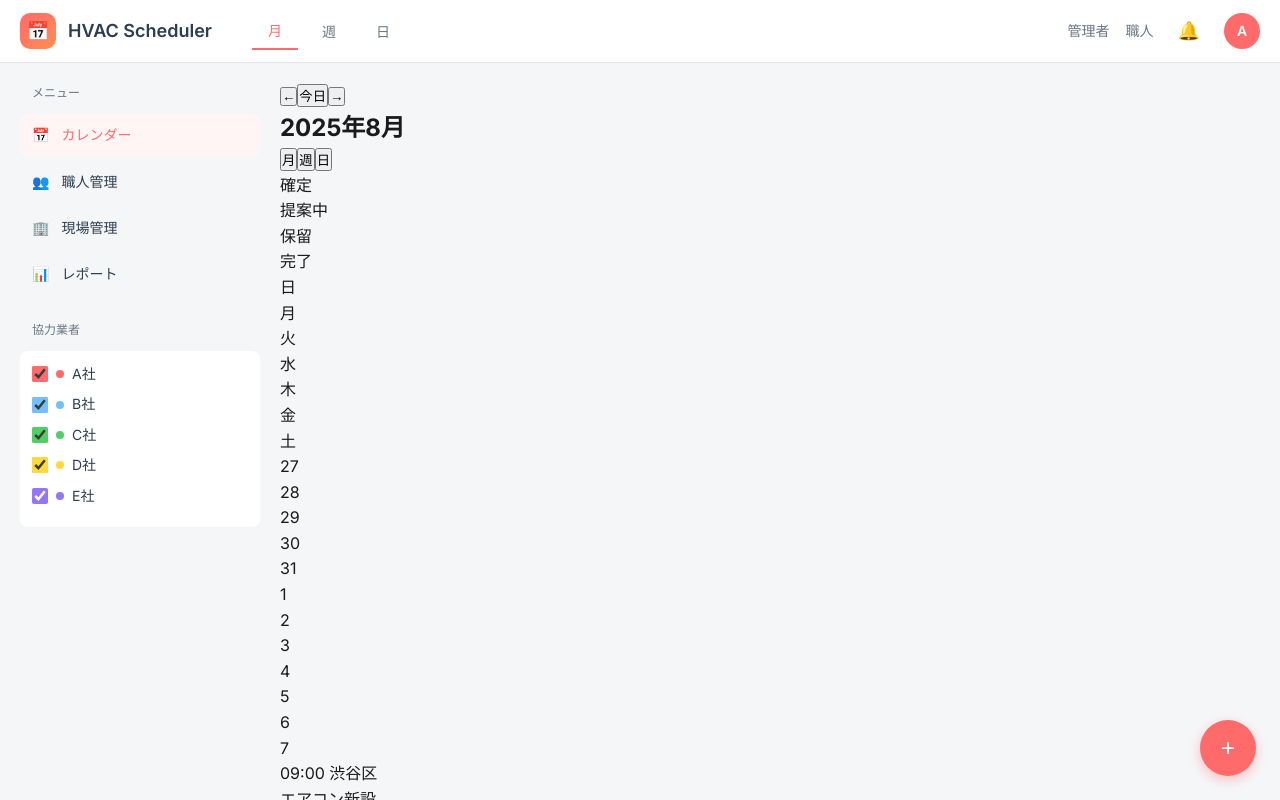
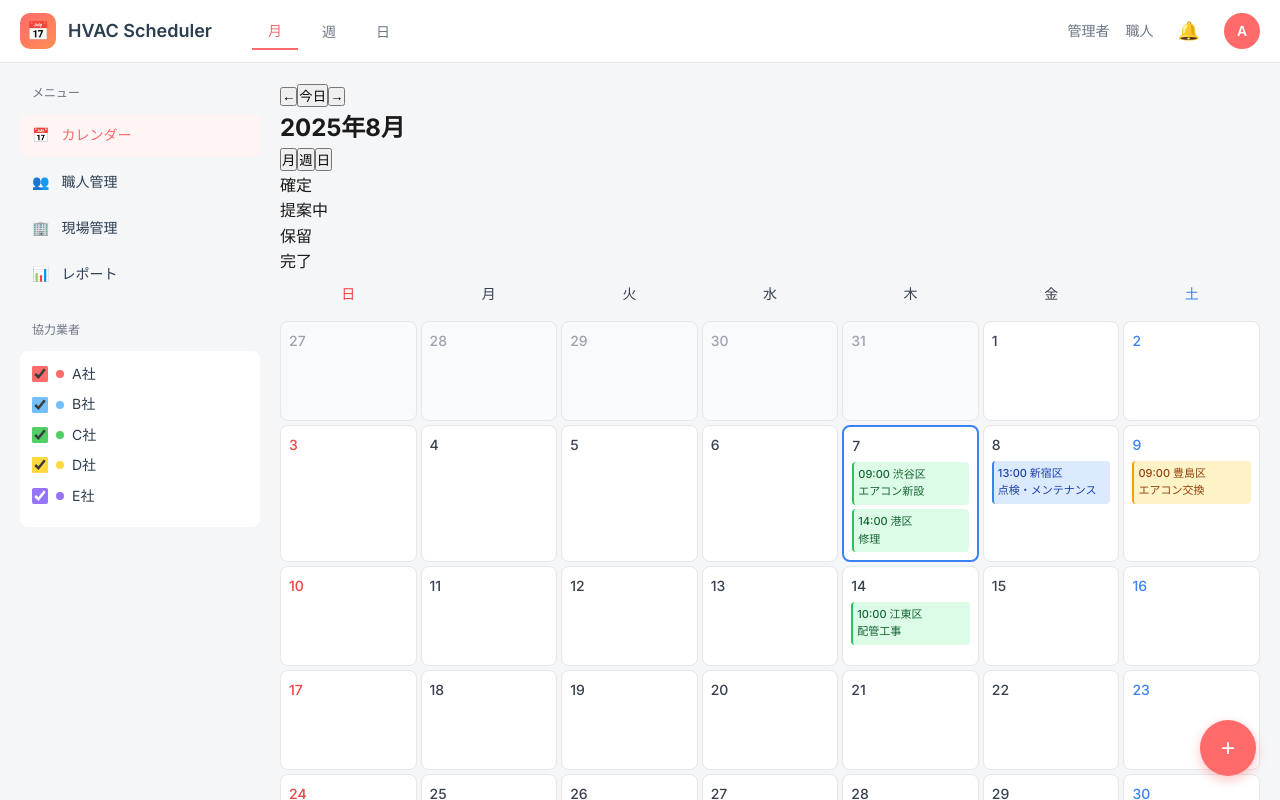
Before and after one commit to kosuke-kagatsume/air-conditioning-scheduler, a Next.js app: page /demo in a window 1280 px wide. Shown: the top 800 px of the page. Built offline with nearby package versions, Linux system fonts and the light colour scheme.

Commit message:
Fix calendar grid display with inline styles
- Replace Tailwind CSS classes with inline styles for grid layout
- Fix calendar not displaying properly in production
- Ensure events show with correct colors and layout

```diff
--- a/components/Calendar/CalendarView.tsx
+++ b/components/Calendar/CalendarView.tsx
@@ -288,13 +288,17 @@ export default function CalendarView({ selectedWorkers = [], onEventClick }: Cal
         {viewType === 'month' && (
           <div>
             {/* 曜日ヘッダー */}
-            <div className="grid grid-cols-7 gap-1 mb-2">
+            <div style={{ display: 'grid', gridTemplateColumns: 'repeat(7, 1fr)', gap: '4px', marginBottom: '8px' }}>
               {['日', '月', '火', '水', '木', '金', '土'].map((day, i) => (
                 <div
                   key={day}
-                  className={`text-center text-sm font-medium py-2 ${
-                    i === 0 ? 'text-red-500' : i === 6 ? 'text-blue-500' : 'text-gray-700'
-                  }`}
+                  style={{
+                    textAlign: 'center',
+                    fontSize: '14px',
+                    fontWeight: '500',
+                    padding: '8px 0',
+                    color: i === 0 ? '#ef4444' : i === 6 ? '#3b82f6' : '#374151'
+                  }}
                 >
                   {day}
                 </div>
@@ -302,7 +306,7 @@ export default function CalendarView({ selectedWorkers = [], onEventClick }: Cal
             </div>
 
             {/* 日付グリッド */}
-            <div className="grid grid-cols-7 gap-1">
+            <div style={{ display: 'grid', gridTemplateColumns: 'repeat(7, 1fr)', gap: '4px' }}>
               {monthDays.map((day, index) => {
                 const dayEvents = filteredEvents.filter(e => e.date === day.dateStr)
                 const isToday = day.dateStr === todayStr
@@ -310,22 +314,31 @@ export default function CalendarView({ selectedWorkers = [], onEventClick }: Cal
                 return (
                   <div
                     key={index}
-                    className={`min-h-[100px] border rounded-lg p-2 cursor-pointer hover:bg-gray-50 transition-colors ${
-                      day.isCurrentMonth ? 'bg-white' : 'bg-gray-50'
-                    } ${isToday ? 'border-blue-500 border-2' : 'border-gray-200'}`}
+                    style={{
+                      minHeight: '100px',
+                      border: isToday ? '2px solid #3b82f6' : '1px solid #e5e7eb',
+                      borderRadius: '8px',
+                      padding: '8px',
+                      cursor: 'pointer',
+                      background: day.isCurrentMonth ? 'white' : '#f9fafb',
+                      transition: 'background 0.2s'
+                    }}
                     onClick={() => handleDateClick(day.dateStr)}
                   >
-                    <div className={`text-sm font-medium mb-1 ${
-                      !day.isCurrentMonth ? 'text-gray-400' :
-                      day.date.getDay() === 0 ? 'text-red-500' :
-                      day.date.getDay() === 6 ? 'text-blue-500' :
-                      'text-gray-700'
-                    }`}>
+                    <div style={{
+                      fontSize: '14px',
+                      fontWeight: '500',
+                      marginBottom: '4px',
+                      color: !day.isCurrentMonth ? '#9ca3af' :
+                        day.date.getDay() === 0 ? '#ef4444' :
+                        day.date.getDay() === 6 ? '#3b82f6' :
+                        '#374151'
+                    }}>
                       {day.date.getDate()}
                     </div>
 
                     {/* イベント表示 */}
-                    <div className="space-y-1">
+                    <div style={{ display: 'flex', flexDirection: 'column', gap: '4px' }}>
                       {dayEvents.slice(0, 3).map(event => (
                         <div
                           key={event.id}
@@ -333,14 +346,33 @@ export default function CalendarView({ selectedWorkers = [], onEventClick }: Cal
                             e.stopPropagation()
                             handleEventClick(event)
                           }}
-                          className={`text-xs p-1 rounded border-l-2 cursor-pointer hover:opacity-80 transition-opacity ${getEventColor(event)}`}
+                          style={{
+                            fontSize: '11px',
+                            padding: '4px',
+                            borderRadius: '4px',
+                            borderLeft: '2px solid',
+                            cursor: 'pointer',
+                            transition: 'opacity 0.2s',
+                            background: event.status === 'accepted' ? '#dcfce7' :
+                              event.status === 'proposed' ? '#dbeafe' :
+                              event.status === 'pending' ? '#fef3c7' :
+                              event.status === 'rejected' ? '#fee2e2' : '#f3f4f6',
+                            borderLeftColor: event.status === 'accepted' ? '#22c55e' :
+                              event.status === 'proposed' ? '#3b82f6' :
+                              event.status === 'pending' ? '#f59e0b' :
+                              event.status === 'rejected' ? '#ef4444' : '#6b7280',
+                            color: event.status === 'accepted' ? '#166534' :
+                              event.status === 'proposed' ? '#1e40af' :
+                              event.status === 'pending' ? '#92400e' :
+                              event.status === 'rejected' ? '#991b1b' : '#374151'
+                          }}
                         >
-                          <div className="font-medium">{event.startTime} {event.city}</div>
-                          <div className="truncate">{event.constructionType}</div>
+                          <div style={{ fontWeight: '500' }}>{event.startTime} {event.city}</div>
+                          <div style={{ overflow: 'hidden', textOverflow: 'ellipsis', whiteSpace: 'nowrap' }}>{event.constructionType}</div>
                         </div>
                       ))}
                       {dayEvents.length > 3 && (
-                        <div className="text-xs text-gray-500 text-center">
+                        <div style={{ fontSize: '11px', color: '#6b7280', textAlign: 'center' }}>
                           他{dayEvents.length - 3}件
                         </div>
                       )}
```
